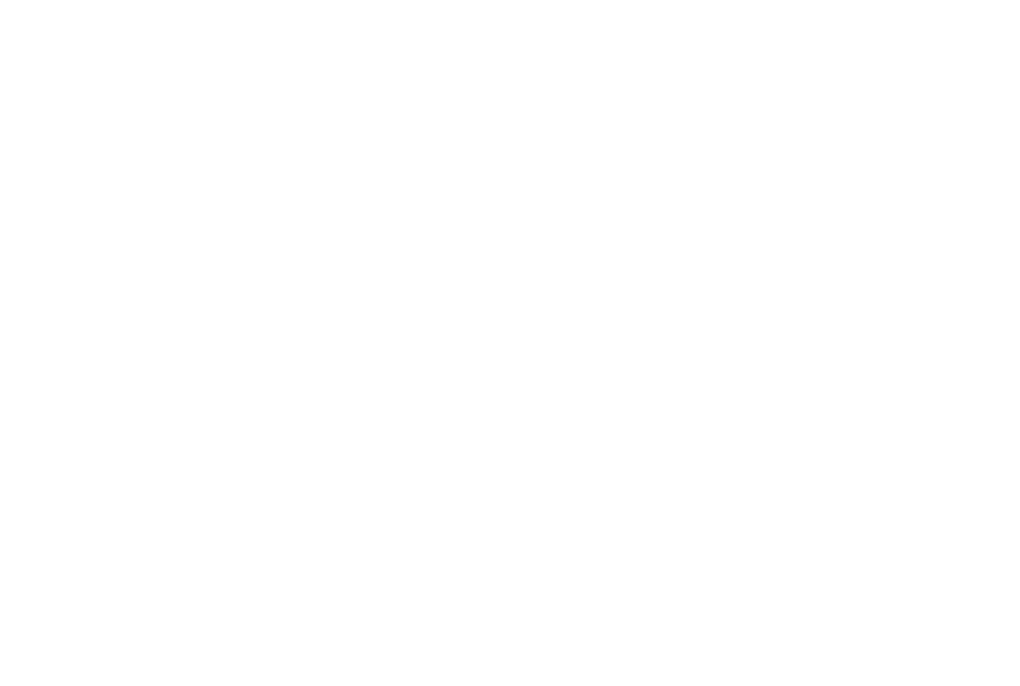
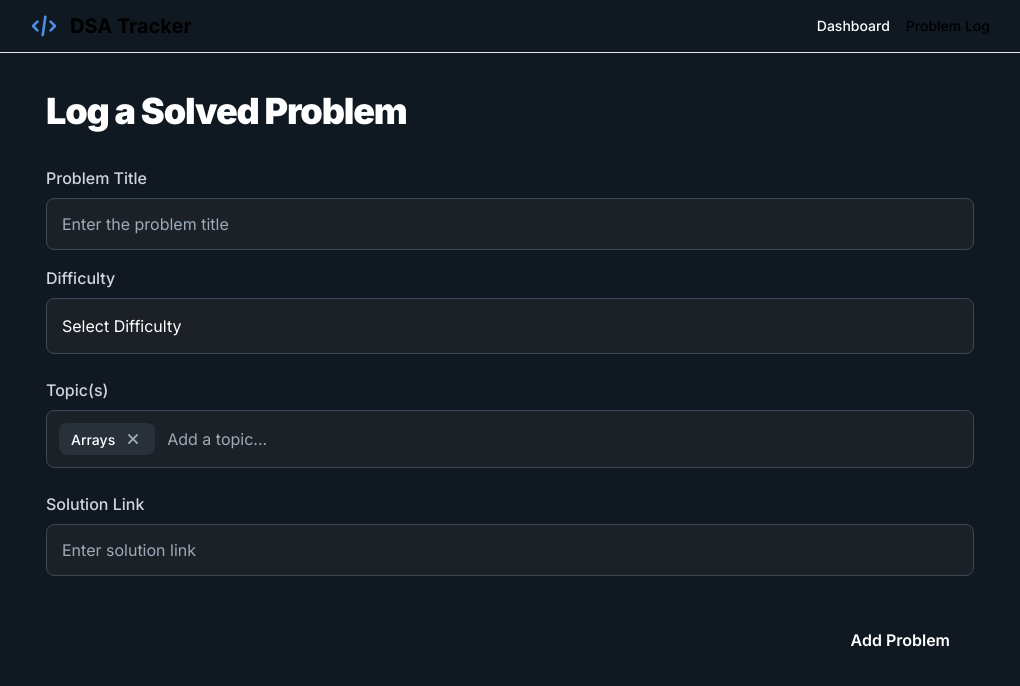
Before and after one commit to ElEdMedina21/DSA-Tracker, a React (Vite) app: page /newProblem in a window 1280 px wide. Before the commit this address had no page. Shown: the top 686 px of the page, without its empty margins (130-1150 px from the left). Built offline with nearby package versions, Linux system fonts and the light colour scheme.

Commit message:
Created Problem logging view

```diff
--- a/src/components/NavBar.jsx
+++ b/src/components/NavBar.jsx
@@ -1,23 +1,25 @@
 import { CodeBracketIcon } from "@heroicons/react/16/solid"
+import { NavLink } from "react-router"
 
 export default function NavBar(){
     return(
-        <header class="flex w-full items-center justify-between border-b border-gray-200 dark:border-gray-800 px-4 md:px-10 lg:px-40 py-3 bg-background-light dark:bg-background-dark sticky top-0 z-10">
-            <div class="flex items-center gap-3">
-                <span class="material-symbols-outlined text-primary text-2xl">
+        <header className="flex w-full items-center justify-between border-b border-gray-200 dark:border-gray-800 px-4 md:px-10 lg:px-40 py-3 bg-background-light dark:bg-background-dark sticky top-0 z-10">
+            <div className="flex items-center gap-3">
+                <span className="material-symbols-outlined text-primary text-2xl">
                     <CodeBracketIcon className="size-7 text-[#4A90E2]"/>
                 </span>
-                <h1 class="text-xl font-bold dark:text-white">
+                <h1 className="text-xl font-bold dark:text-white">
                     DSA Tracker
                 </h1>
             </div>
-            <nav class="flex items-center gap-4">
-                <a class="text-sm font-medium text-white hover:text-[#4A90E2]/90 transition-colors" href="#">
+            <nav className="flex items-center gap-4">
+                <NavLink className="text-sm font-medium text-white hover:text-[#4A90E2]/90 transition-colors" to={"/"} end>
                     Dashboard
-                </a>
-                <a class="text-sm font-medium hover:text-[#4A90E2]/90 dark:text-white hover:text-primary/90 transition-colors" href="#">
+                </NavLink>
+                <NavLink className="text-sm font-medium hover:text-[#4A90E2]/90 dark:text-white hover:text-primary/90 transition-colors"
+                to={"/newProblem"} end>
                     Problem Log
-                </a>
+                </NavLink>
             </nav>
         </header>
     )
--- /dev/null
+++ b/src/components/TopicsTag.jsx
@@ -0,0 +1,10 @@
+import { XMarkIcon } from "@heroicons/react/16/solid"
+
+export default function TopicsTag({name}){
+    return(
+        <button className="flex h-8 shrink-0 items-center justify-start gap-x-2 rounded-lg bg-[#283039] pl-3 pr-3">
+            <p className="text-white text-sm font-medium leading-normal">{name}</p>
+            <XMarkIcon className="size-5 text-[#9dabb9]"/>
+        </button>
+    )
+}
--- a/src/main.jsx
+++ b/src/main.jsx
@@ -3,12 +3,14 @@ import { createRoot } from 'react-dom/client'
 import App from './App.jsx'
 import { BrowserRouter, Route, Routes } from "react-router";
 import Dashboard from './views/Dashboard.jsx';
+import ProblemLogger from './views/ProblemLogger.jsx';
 
 createRoot(document.getElementById('root')).render(
   <StrictMode>
     <BrowserRouter>
       <Routes>
         <Route path='/' element={<Dashboard />}/>
+        <Route path='/newProblem' element={<ProblemLogger />}/>
       </Routes>
     </BrowserRouter>
   </StrictMode>,
--- /dev/null
+++ b/src/views/ProblemLogger.jsx
@@ -0,0 +1,94 @@
+import NavBar from "../components/NavBar"
+import TopicsTag from "../components/topicsTag"
+
+export default function ProblemLogger(){
+    return(
+    <main className="h-screen bg-[#101922] font-display">
+        <div className="relative flex h-auto min-h-screen w-full flex-col group/design-root overflow-x-hidden">
+            <NavBar/>
+            <div className="layout-container flex h-full grow flex-col">
+                <div className="px-4 md:px-20 lg:px-40 flex flex-1 justify-center py-5">
+                    <div className="layout-content-container flex flex-col max-w-[960px] flex-1">
+                        <div className="flex flex-wrap justify-between gap-3 p-4">
+                            <p className="text-white text-4xl font-black leading-tight tracking-[-0.033em] min-w-72">
+                            Log a Solved Problem
+                            </p>
+                        </div>
+
+                        <div className="flex flex-col gap-6 p-4">
+                            <div className="flex flex-col gap-4">
+                                <label className="flex flex-col min-w-40 flex-1">
+                                    <p className="text-gray-300 text-base font-medium leading-normal pb-2">
+                                    Problem Title
+                                    </p>
+                                    <input
+                                    className="form-input flex w-full min-w-0 flex-1 resize-none overflow-hidden rounded-lg
+                                            text-white focus:outline-0 focus:ring-0
+                                            border border-[#3b4754] bg-[#1c2127] focus:border-primary
+                                            h-14 placeholder:text-[#9dabb9] p-[15px] text-base font-normal leading-normal"
+                                    placeholder="Enter the problem title"
+                                    value=""
+                                    />
+                                </label>
+
+                                <label className="flex flex-col min-w-40 flex-1">
+                                    <p className="text-gray-300 text-base font-medium leading-normal pb-2">
+                                    Difficulty
+                                    </p>
+                                    <select
+                                    className="form-select flex w-full min-w-0 flex-1 resize-none overflow-hidden rounded-lg p-[15px]
+                                            text-white focus:outline-0 focus:ring-0
+                                            border border-[#3b4754] bg-[#1c2127] focus:border-primary
+                                            h-14 bg-no-repeat bg-right_0.75rem_center appearance-none"
+                                    required
+                                    >
+                                    <option value="" defaultValue>Select Difficulty</option>
+                                    <option value="easy">Easy</option>
+                                    <option value="medium">Medium</option>
+                                    <option value="hard">Hard</option>
+                                    </select>
+                                </label>
+                            </div>
+
+                            <div>
+                                <p className="text-gray-300 text-base font-medium leading-normal pb-2">Topic(s)</p>
+                                <div className="flex flex-wrap gap-3 p-3 border border-[#3b4754] rounded-lg bg-[#1c2127]">
+                                    <TopicsTag name={"Arrays"}/>
+                                    <input
+                                    className="flex-1 bg-transparent text-white placeholder:text-[#9dabb9] focus:outline-none"
+                                    placeholder="Add a topic..."
+                                    type="text"
+                                    />
+                                </div>
+                            </div>
+
+                            <label className="flex flex-col min-w-40 flex-1">
+                                <p className="text-gray-300 text-base font-medium leading-normal pb-2">
+                                    Solution Link
+                                </p>
+                                <input
+                                    className="form-input flex w-full min-w-0 flex-1 resize-none overflow-hidden rounded-lg
+                                        text-white focus:outline-0 focus:ring-0
+                                        border border-[#3b4754] bg-[#1c2127] focus:border-primary
+                                        h-14 placeholder:text-[#9dabb9] p-[15px] text-base font-normal leading-normal"
+                                    placeholder="Enter solution link"
+                                    value=""
+                                />
+                            </label>
+
+                            <div className="flex flex-wrap items-center justify-end gap-4 pt-4">
+                                <button
+                                    className="flex h-12 items-center justify-center rounded-lg bg-primary px-6
+                                        text-base font-semibold text-white hover:bg-primary/90 cursor-pointer"
+                                >
+                                    Add Problem
+                                </button>
+                            </div>
+                        </div>
+                    </div>
+                </div>
+            </div>
+        </div>
+    </main>
+    )
+}
```
